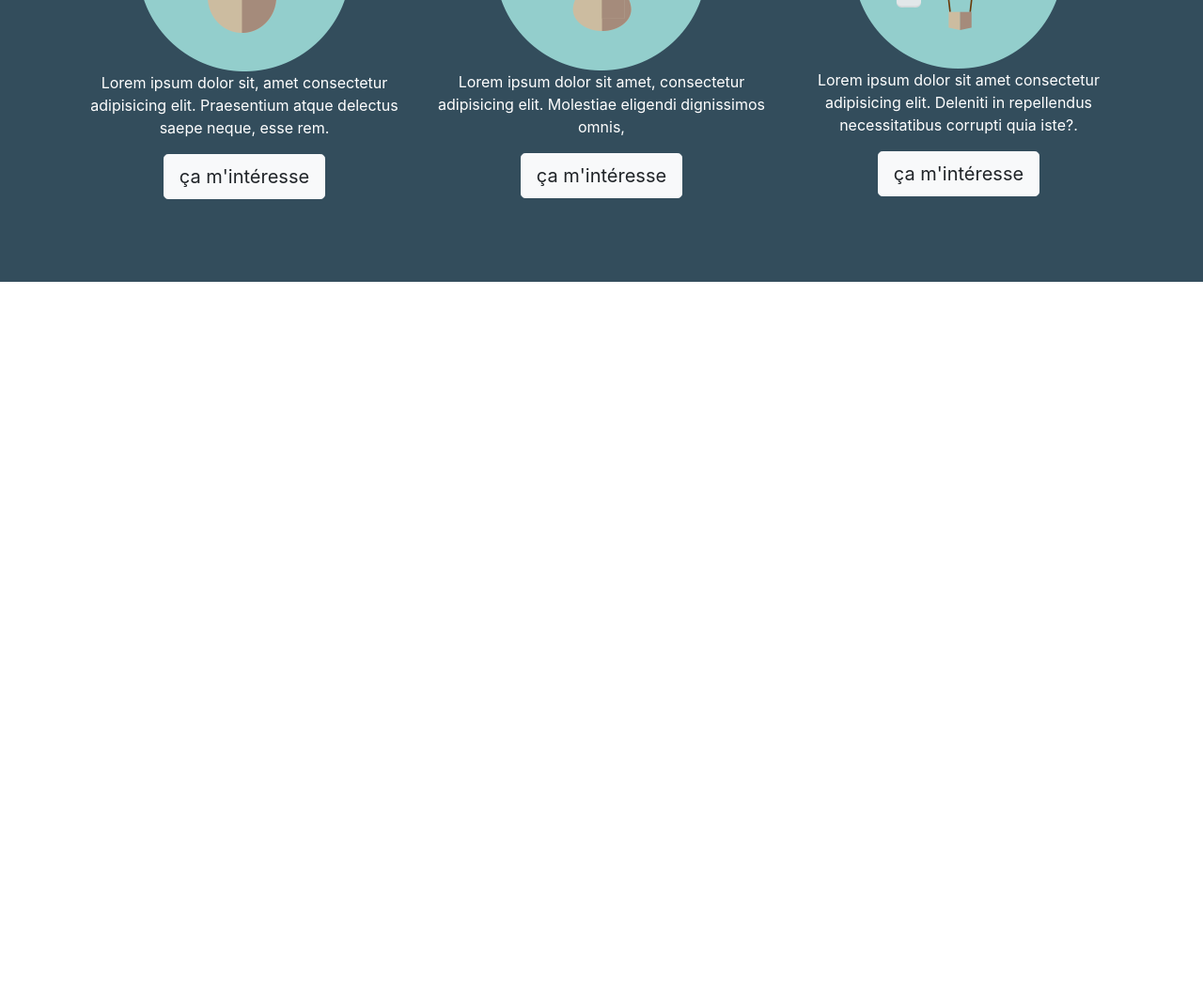
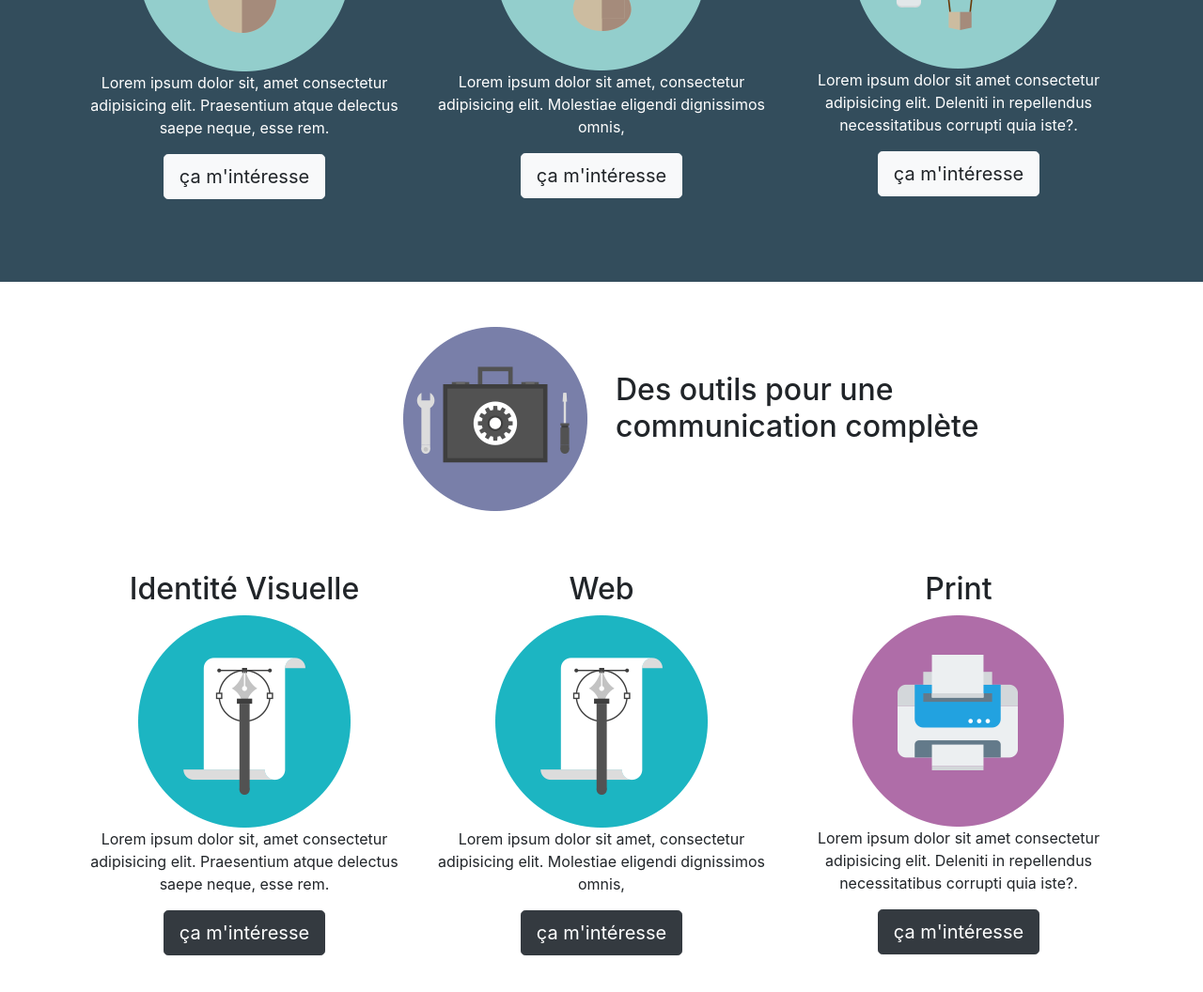
Before and after one commit to JamilaaH/html-bootstrap-youcommunik, a plain HTML site: page index.html in a window 1280 px wide. Shown: the part 1805-2861 px from the top of the page at 94% size. Before the commit the page ends 2105 px from the top, so only its background shows below. Drawn offline with nearby package versions, Linux system fonts and the light colour scheme.

Commit message:
section outil

```diff
--- a/index.html
+++ b/index.html
@@ -115,6 +115,44 @@
         </div>
     </section>
 
+    <!-- section outils -->
+
+    <section>
+        <div class="container">
+            <div class="row m-5">
+                <div class="col-md-6 col-sm-12">
+                    <img src="./public/img/outils.png" alt="logo-outils" class="img-fluid w-70 float-md-right float-sm-none ">
+                </div>
+                <div class="col-md-6 col-sm-12  my-sm-5">
+                    <h2>Des outils pour une communication complète</h2>
+                </div>
+            </div>
+            <div class="row my-5">
+                <div class="col-md-4 text-center my-sm-3">
+                    <h2 class="text-capitalize">identité visuelle</h2>
+                    <img src="./public/img/identite-graphique.png" alt="icon-identite" class="img-fluid">
+                    <p>Lorem ipsum dolor sit, amet consectetur adipisicing elit. Praesentium atque delectus saepe neque,
+                        esse rem.</p>
+                    <button type="button" class="btn btn-dark btn-lg">ça m'intéresse</button>
+                </div>
+                <div class="col-md-4 text-center my-sm-3">
+                    <h2 class="text-capitalize">web</h2>
+                    <img src="./public/img/identite-graphique.png" alt="icon-web" class="img-fluid">
+                    <p>Lorem ipsum dolor sit amet, consectetur adipisicing elit. Molestiae eligendi dignissimos omnis,
+                    </p>
+                    <button type="button" class="btn btn-dark btn-lg">ça m'intéresse</button>
+                </div>
+                <div class="col-md-4 text-center my-sm-3 ">
+                    <h2 class="text-capitalize">print</h2>
+                    <img src="./public/img/print.png" alt="icon-print" class="img-fluid">
+                    <p>Lorem ipsum dolor sit amet consectetur adipisicing elit. Deleniti in repellendus necessitatibus
+                        corrupti quia iste?.</p>
+                    <button type="button" class="btn btn-dark btn-lg">ça m'intéresse</button>
+                </div>
+            </div>
+
+        </div>
+    </section>
 
 
 
```
